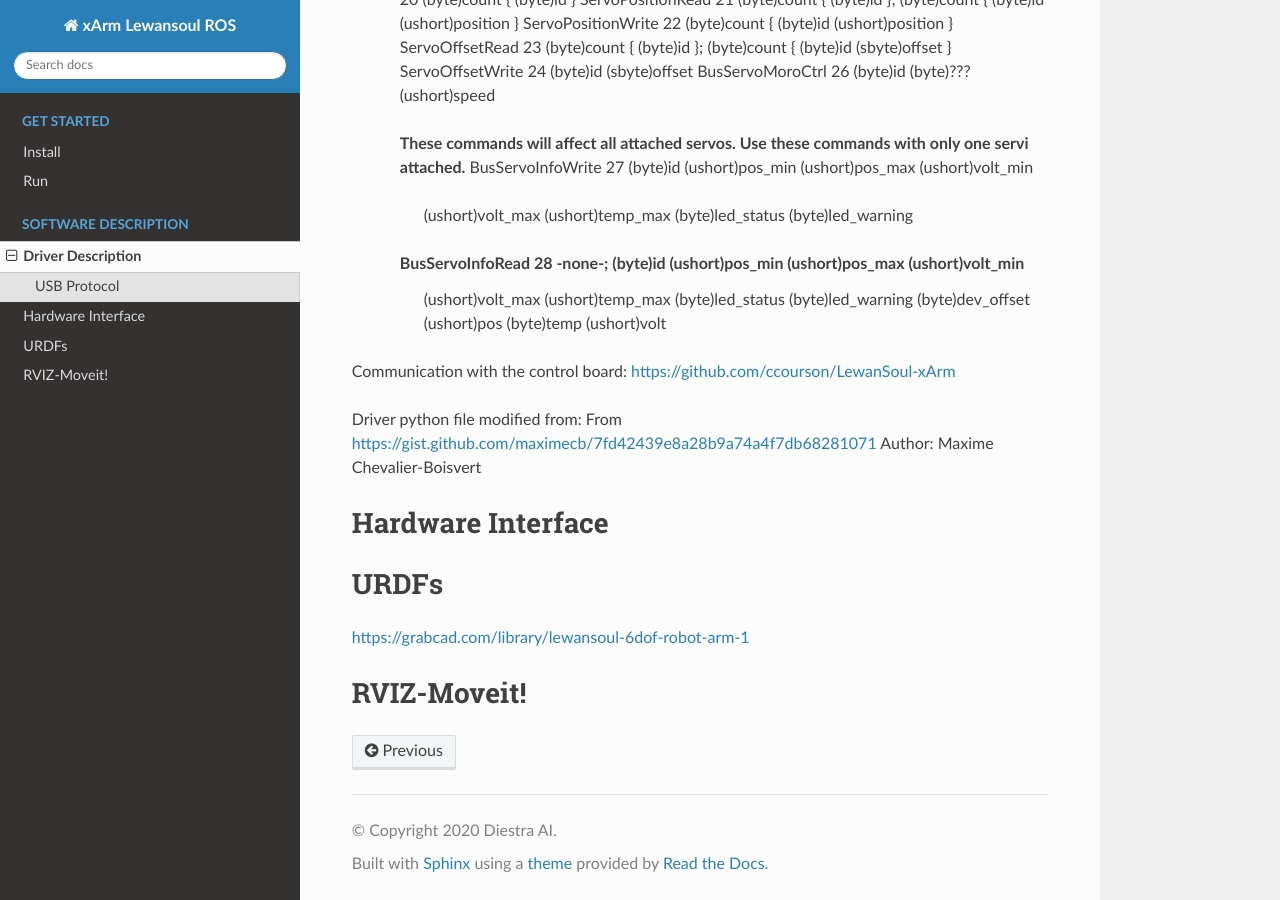
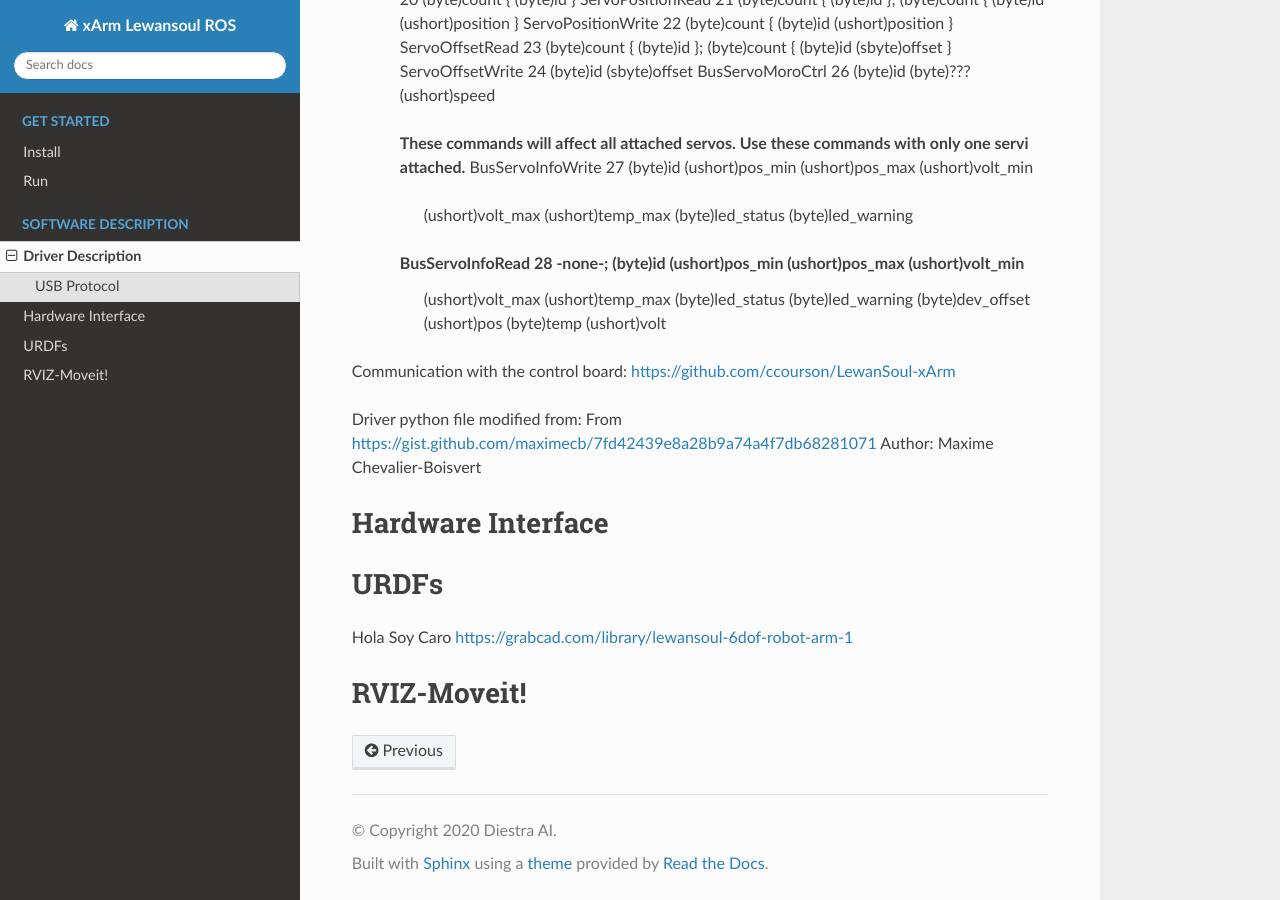
Before and after one commit to daira-ai/xArm_Lewansoul_ROS, a Sphinx documentation site: the page built from docs/user_guide/1_2_software_description.rst, in a window 1280 px wide and 900 px high, scrolled down 600 px. Built offline with Sphinx 7.4.7 and the Read the Docs theme 2.0.0, drawn with Linux system fonts in a browser that asks for light colours.

Commit message:
Update 1_2_software_description.rst

```diff
--- a/docs/user_guide/1_2_software_description.rst
+++ b/docs/user_guide/1_2_software_description.rst
@@ -61,6 +61,7 @@ Hardware Interface
 
 URDFs
 =====
+Hola Soy Caro
 https://grabcad.com/library/lewansoul-6dof-robot-arm-1
 
 RVIZ-Moveit!
```
